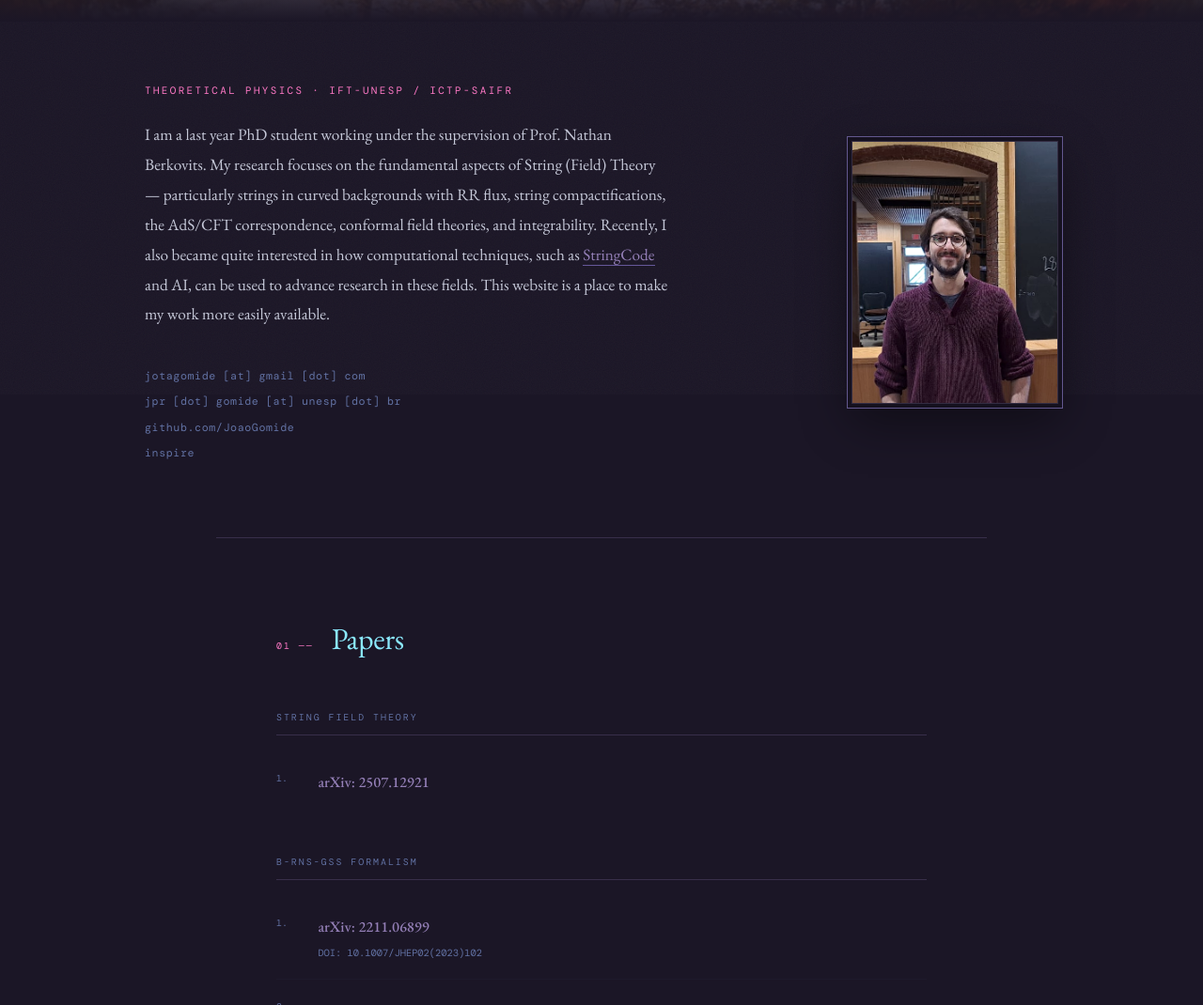
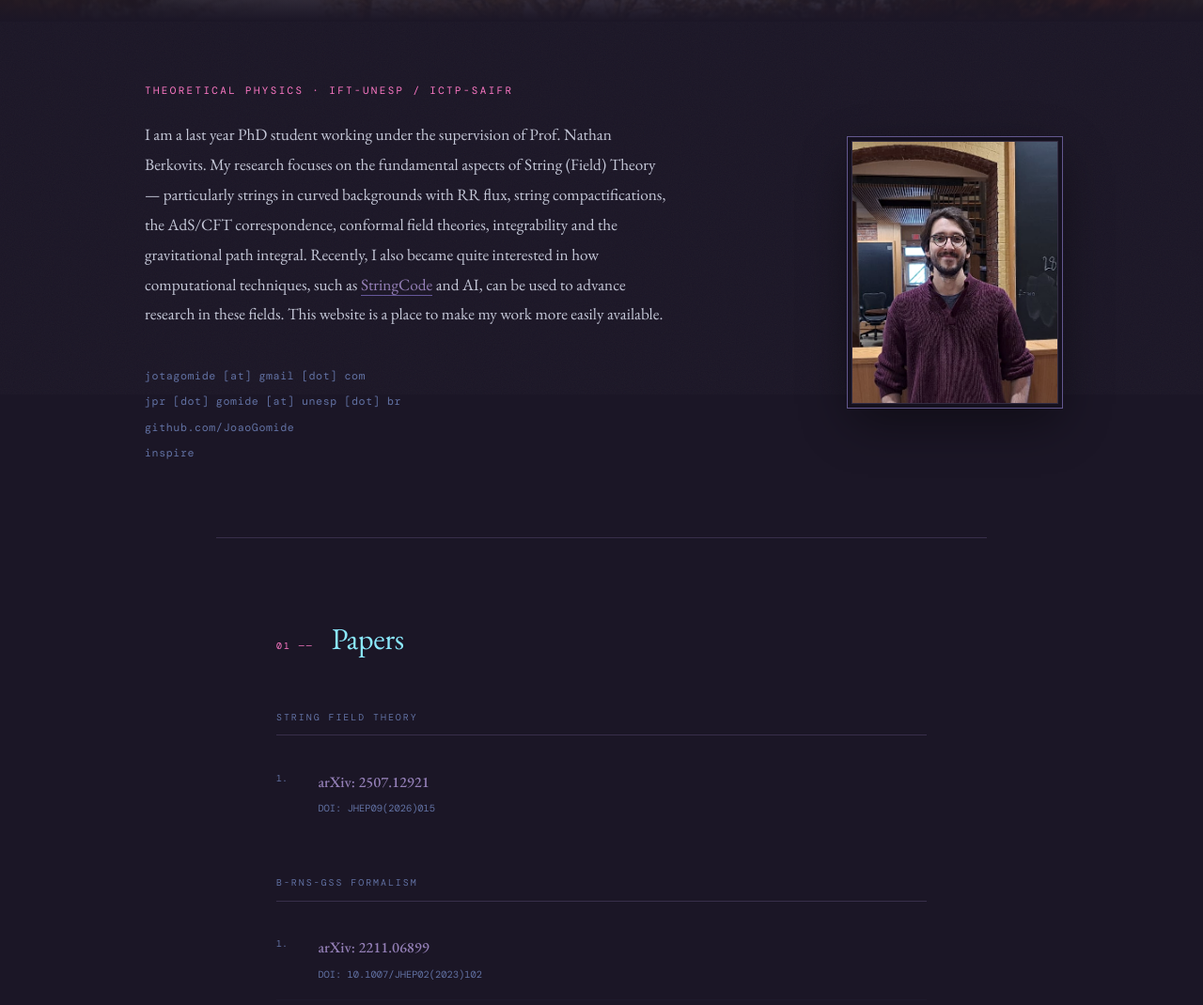
Before and after one commit to JoaoGomide/joaogomide.github.io, a plain HTML site: page index.html in a window 1280 px wide. Shown: the part 380-1450 px from the top of the page at 94% size. Drawn offline with nearby package versions, Linux system fonts and the light colour scheme; a web font is replaced by a local one.

Commit message:
Update index.html

```diff
--- a/index.html
+++ b/index.html
@@ -358,7 +358,7 @@
           I am a last year PhD student working under the supervision of Prof. Nathan Berkovits.
           My research focuses on the fundamental aspects of String (Field) Theory —
           particularly strings in curved backgrounds with RR flux, string compactifications,
-          the AdS/CFT correspondence, conformal field theories, and integrability.
+          the AdS/CFT correspondence, conformal field theories, integrability and the gravitational path integral.
           Recently, I also became quite interested in how computational techniques, such as
           <a href="https://github.com/jscheinpflug/string-code" target="_blank" rel="noopener">StringCode</a>
           and AI, can be used to advance research in these fields.
@@ -391,6 +391,7 @@
           <span class="paper-num">1.</span>
           <div class="paper-body">
             <a class="paper-link" href="https://arxiv.org/abs/2507.12921" target="_blank" rel="noopener">arXiv: 2507.12921</a>
+            <span class="paper-doi">DOI: JHEP09(2026)015</span>
           </div>
         </div>
       </div>
```
